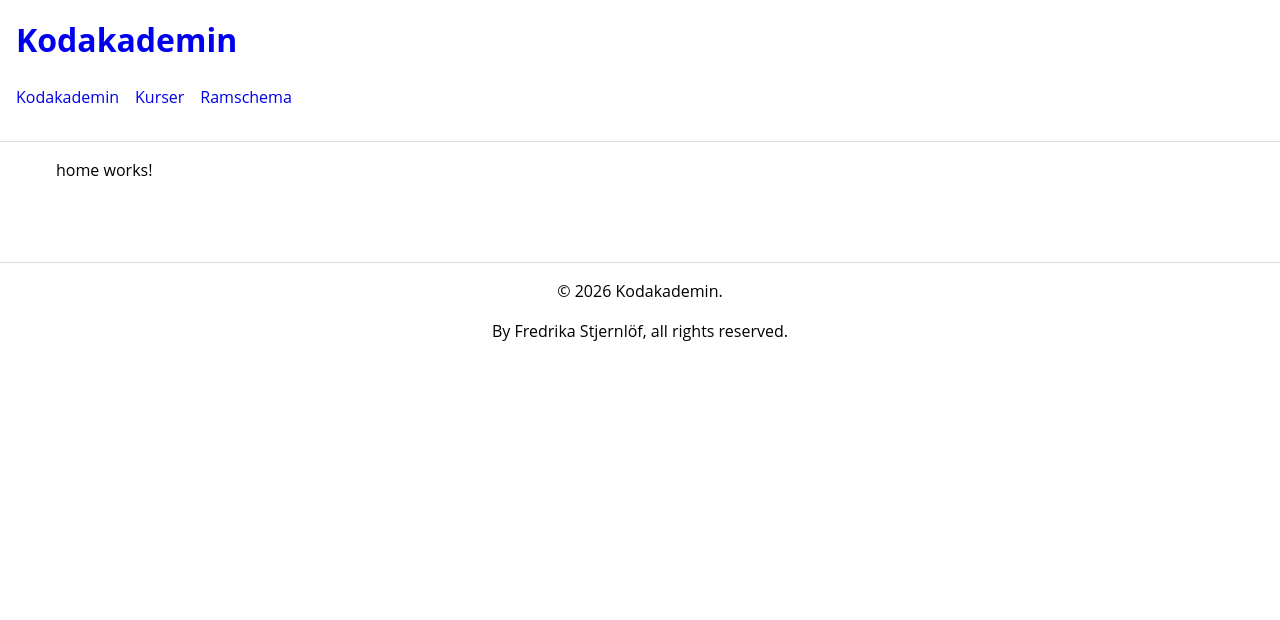
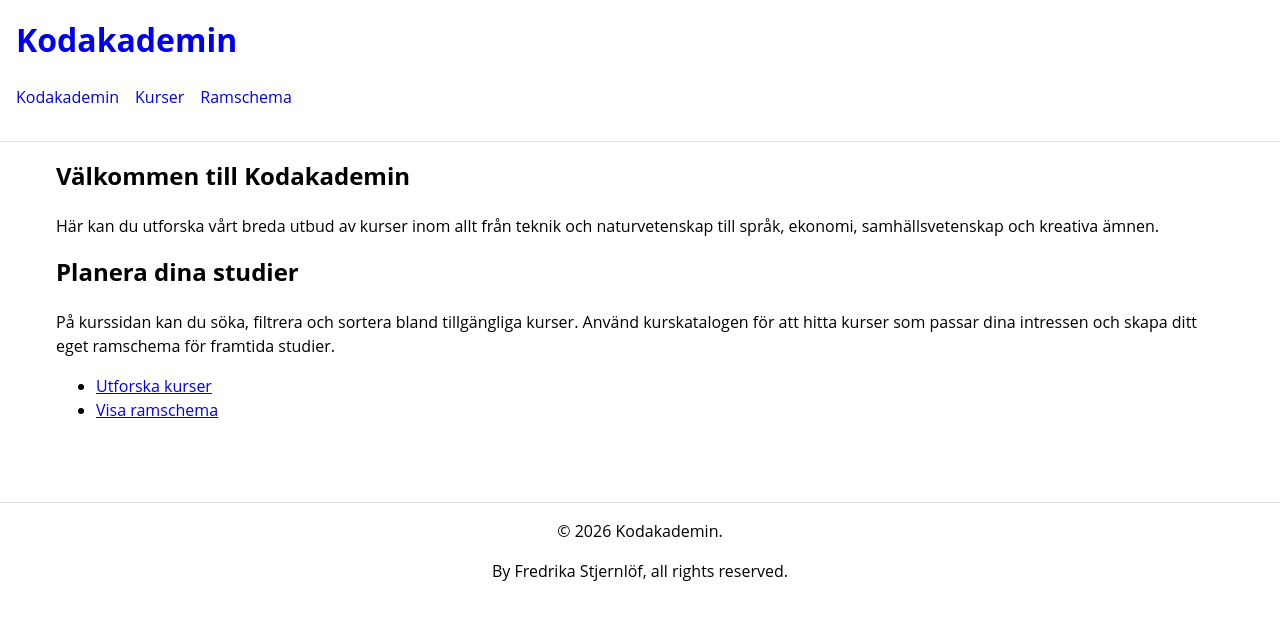
Before and after one commit to fredrikastjernlof/Kodakademin, an Angular app: page / in a window 1280 px wide. Shown: the top 620 px of the page. Built offline with nearby package versions, Linux system fonts and the light colour scheme.

Commit message:
Create home page content and navigation cards

```diff
--- a/src/app/pages/home/home.html
+++ b/src/app/pages/home/home.html
@@ -1 +1,31 @@
-<p>home works!</p>
+<section class="home-page" aria-labelledby="homeHeading">
+    <article class="welcome-card">
+        <h2 id="homeHeading">Välkommen till Kodakademin</h2>
+
+        <p>
+            Här kan du utforska vårt breda utbud av kurser inom allt från teknik och naturvetenskap
+            till språk, ekonomi, samhällsvetenskap och kreativa ämnen.
+        </p>
+    </article>
+    <article class="info-card" aria-labelledby="infoHeading">
+
+        <h2 id="infoHeading">Planera dina studier</h2>
+
+        <p>
+            På kurssidan kan du söka, filtrera och sortera bland tillgängliga kurser.
+            Använd kurskatalogen för att hitta kurser som passar dina intressen och skapa
+            ditt eget ramschema för framtida studier.
+        </p>
+
+        <div class="home-actions">
+            <ul>
+                <li class="nav-card">
+                    <a routerLink="/kurser">Utforska kurser</a>
+                </li>
+                <li class="nav-card">
+                    <a routerLink="/ramschema">Visa ramschema</a>
+                </li>
+            </ul>
+        </div>
+    </article>
+</section>
--- a/src/app/pages/home/home.ts
+++ b/src/app/pages/home/home.ts
@@ -1,8 +1,9 @@
 import { Component } from '@angular/core';
+import { RouterLink } from '@angular/router';
 
 @Component({
   selector: 'app-home',
-  imports: [],
+  imports: [RouterLink],
   templateUrl: './home.html',
   styleUrl: './home.scss',
 })
```
